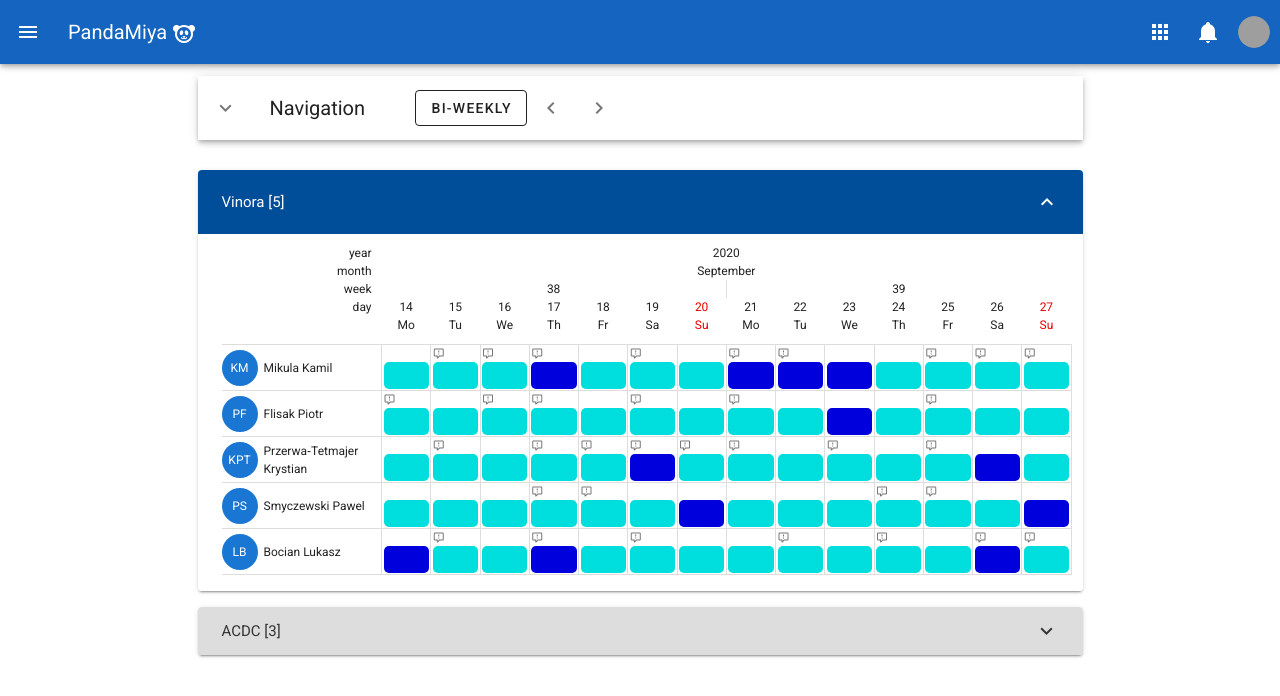
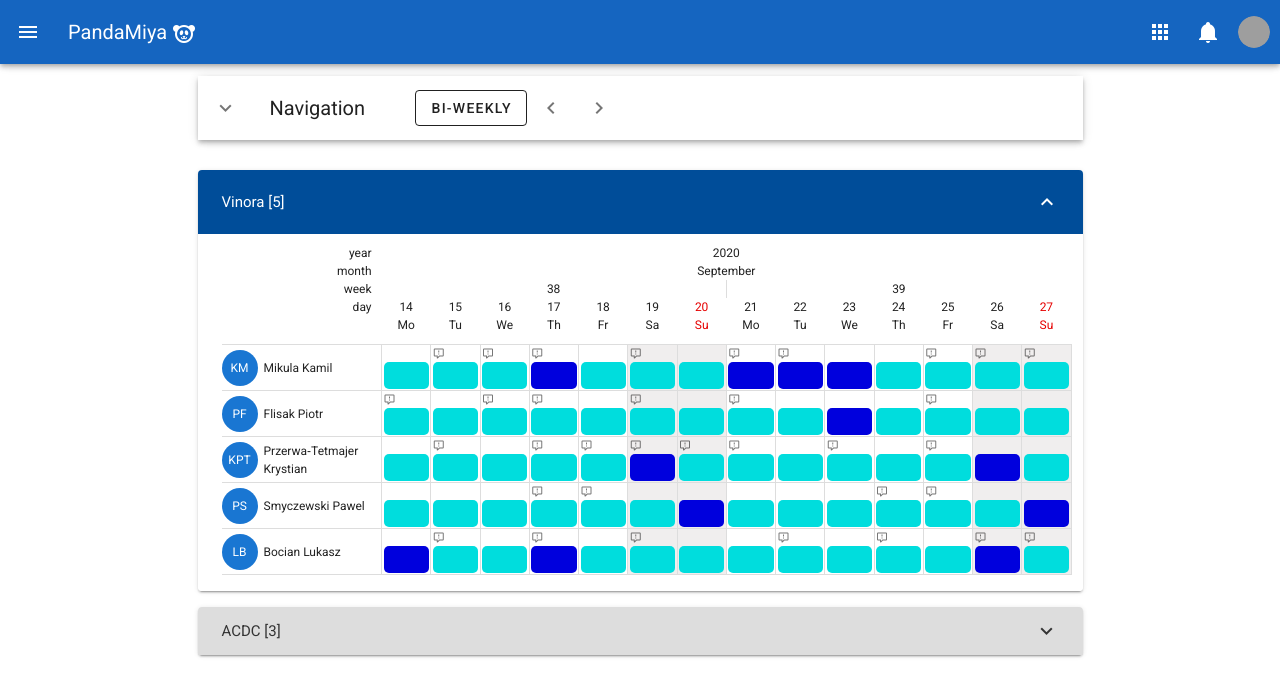
Before and after one commit to reg0/popanda, a Vue app: page / in a window 1280 px wide. Shown: the top 696 px of the page. Built offline with nearby package versions, Linux system fonts and the light colour scheme; grey boxes are pictures that could not be loaded.

Commit message:
added highlighting holidays and weekends

```diff
--- a/src/components/schedule/schedule.component.vue
+++ b/src/components/schedule/schedule.component.vue
@@ -5,7 +5,7 @@
         <v-progress-circular indeterminate size="64"></v-progress-circular>
       </v-overlay>
       <ScheduleHeader :dates="dates" :scale="scale" />
-      <ScheduleBody v-if="data.loaded" :dates="dates" :people="data.people" :activities="data.activities" />
+      <ScheduleBody v-if="data.loaded" :dates="dates" :people="data.people" :activities="data.activities" :holidays="holidays" />
       <ScheduleBodyStub v-else :peopleCount="team.peopleCount" :datesCount="dates.length" />
     </table>
   </div>
@@ -37,6 +37,9 @@ export default Vue.extend({
     team: {
       type: Object as () => ITeam,
     },
+    holidays: {
+      type: Array as () => string[],
+    },
     isoDateFrom: String,
     isoDateTo: String,
     scale: Number,
--- a/src/components/schedule/schedule.page.vue
+++ b/src/components/schedule/schedule.page.vue
@@ -10,7 +10,14 @@
           </template>
         </v-expansion-panel-header>
         <v-expansion-panel-content>
-          <Schedule :data="teamsData[team.id]" :team="team" :isoDateFrom="isoDateFrom" :isoDateTo="isoDateTo" :scale="scale" />
+          <Schedule
+            :data="teamsData[team.id]"
+            :team="team"
+            :isoDateFrom="isoDateFrom"
+            :isoDateTo="isoDateTo"
+            :holidays="holidays"
+            :scale="scale"
+          />
         </v-expansion-panel-content>
       </v-expansion-panel>
     </v-expansion-panels>
@@ -56,6 +63,7 @@ import { IActivity } from '@/interfaces/models/actvity.model.interface';
 import { IPerson, IPersonWithSchedule } from '@/interfaces/models/person.model.interface';
 import { ITeam } from '@/interfaces/models/team.model.interface';
 import activityTypesService from '@/services/stubs/activityTypes.stub.service';
+import holidaysService from '@/services/holidays.service';
 import scheduleService from '@/services/stubs/activities.stub.service';
 import peopleService from '@/services/stubs/people.stub.service';
 import teamsService from '@/services/stubs/teams.stub.service';
@@ -88,6 +96,7 @@ export default Vue.extend({
 
   data: () => ({
     teams: [] as ITeam[],
+    holidays: [] as string[],
     openTeamsIndexes: [] as number[],
     teamsData: { } as {[teamId: string]: TeamData},
     isoDateFrom: '2020-09-14',
@@ -115,6 +124,10 @@ export default Vue.extend({
         });
         this.openTeamsChanged([0]);
       }
+    });
+    holidaysService.getHolidays(this.isoDateFrom, this.isoDateTo).then((h) => {
+      this.holidays = h;
+      console.log(h);
     });
   },
 
--- a/src/components/schedule/schedule.scss
+++ b/src/components/schedule/schedule.scss
@@ -107,6 +107,10 @@ $cellMargin: 1.5px;
 
           &:not(.name):not(.avatar) {
             padding: $cellMargin;
+
+            &.holiday {
+              background-color: #f0eeee;
+            }
           }
 
           .cell-color {
--- a/src/components/schedule/scheduleBody.component.vue
+++ b/src/components/schedule/scheduleBody.component.vue
@@ -12,7 +12,7 @@
         {{ person.lastName.replaceAll(/[\s]*-[\s]*/g, '&#8209;') }}
         {{ person.firstName.replaceAll(/[\s]/g, '&#0160;') }}
       </td>
-      <td v-for="activity in activities[person.id]" :key="activity.id">
+      <td v-for="activity in activities[person.id]" :key="activity.id" :class="{holiday: holidays.indexOf(activity.isoDate) >= 0}">
         <div class="cell-icons">
         <v-tooltip top v-if="activity.commentForSuperior || activity.commentPublic">
           <template v-slot:activator="{ on, attrs }">
@@ -52,6 +52,9 @@ export default Vue.extend({
     dates: {
       type: Array as () => MyDate[],
     },
+    holidays: {
+      type: Array as () => string[],
+    },
   },
   data: () => ({
     show: true,
--- /dev/null
+++ b/src/interfaces/api/holidays.service.interface.ts
@@ -0,0 +1,3 @@
+export interface IHolidaysService {
+  getHolidays(isoDateFrom: string, isoDateTo: string): Promise<string[]>;
+}
--- /dev/null
+++ b/src/services/holidays.service.ts
@@ -0,0 +1,19 @@
+import { IHolidaysService } from '@/interfaces/api/holidays.service.interface';
+import { getArrayOfDates } from '@/utils/date.utils';
+
+const PERMANENT_HOLIDAYS = [
+  [1, 1],
+  [25, 12],
+];
+
+export class HolidaysService implements IHolidaysService {
+  getHolidays(isoDateFrom: string, isoDateTo: string): Promise<string[]> {
+    return Promise.resolve(
+      getArrayOfDates(isoDateFrom, isoDateTo)
+        .filter((d) => d.dayOfWeek === 6 || d.dayOfWeek === 7 || PERMANENT_HOLIDAYS.some((h) => d.day === h[0] && d.month === h[1]))
+        .map((d) => d.isoDate),
+    );
+  }
+}
+
+export default new HolidaysService();
```
